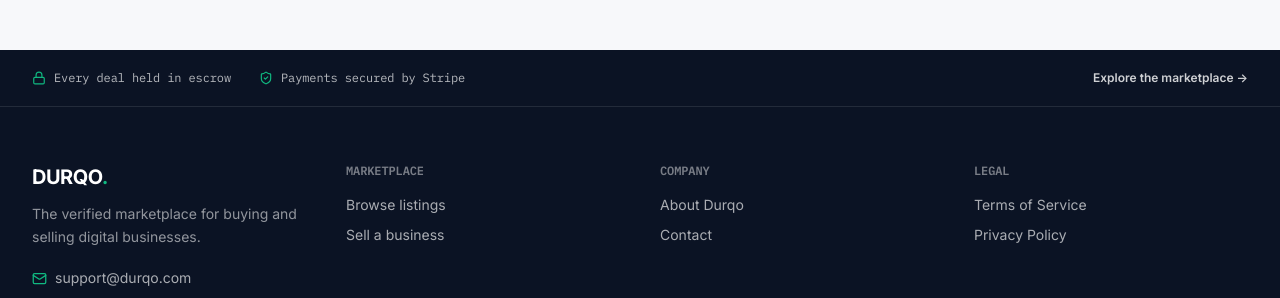
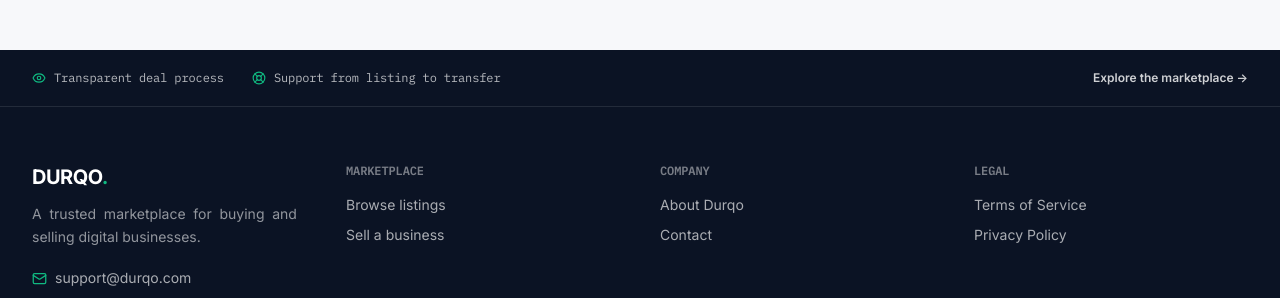
Before and after one commit to mdmanirmia/durqo-app, a Next.js app: page / in a window 1280 px wide. Shown: the part 3620-3918 px from the top of the page. Built offline with nearby package versions, Linux system fonts and the light colour scheme; no server answers; the database is empty.

Commit message:
Footer: fix unverified escrow/Stripe/verified-marketplace trust claims

```diff
--- a/src/components/Footer.tsx
+++ b/src/components/Footer.tsx
@@ -1,14 +1,20 @@
 import Link from "next/link";
-import { Lock, ShieldCheck, Mail } from "lucide-react";
+import { Eye, LifeBuoy, Mail } from "lucide-react";
 import Container from "./ui/Container";
 
 function ColumnHeading({ children }: { children: React.ReactNode }) {
   return <h4 className="mono mb-4 text-xs font-semibold uppercase tracking-wider text-white/45">{children}</h4>;
 }
 
+// Sep 6, 2026: "Every deal held in escrow" / "Payments secured by Stripe"
+// were removed — Stripe Checkout currently runs on test-mode keys only (see
+// build-plan-and-decisions.md, Stripe Checkout + Payments/Escrow sections),
+// so neither claim describes a fully live, real-money service yet. Replaced
+// with two claims that are true today: every listing goes through Durqo's
+// real review process, and support is available across the whole deal.
 const TRUST_BAR = [
-  { icon: Lock, label: "Every deal held in escrow" },
-  { icon: ShieldCheck, label: "Payments secured by Stripe" },
+  { icon: Eye, label: "Transparent deal process" },
+  { icon: LifeBuoy, label: "Support from listing to transfer" },
 ];
 
 // Every href below points to a route that actually exists in this app —
@@ -40,7 +46,7 @@ export default function Footer() {
               DURQO<span className="text-brand">.</span>
             </Link>
             <p className="mt-3 max-w-[30ch] text-sm leading-relaxed text-white/55">
-              The verified marketplace for buying and selling digital businesses.
+              A trusted marketplace for buying and selling digital businesses.
             </p>
             <a href="mailto:support@durqo.com" className="mt-5 inline-flex items-center gap-2 text-sm text-white/65 hover:text-white">
               <Mail size={15} className="text-brand" />
```
